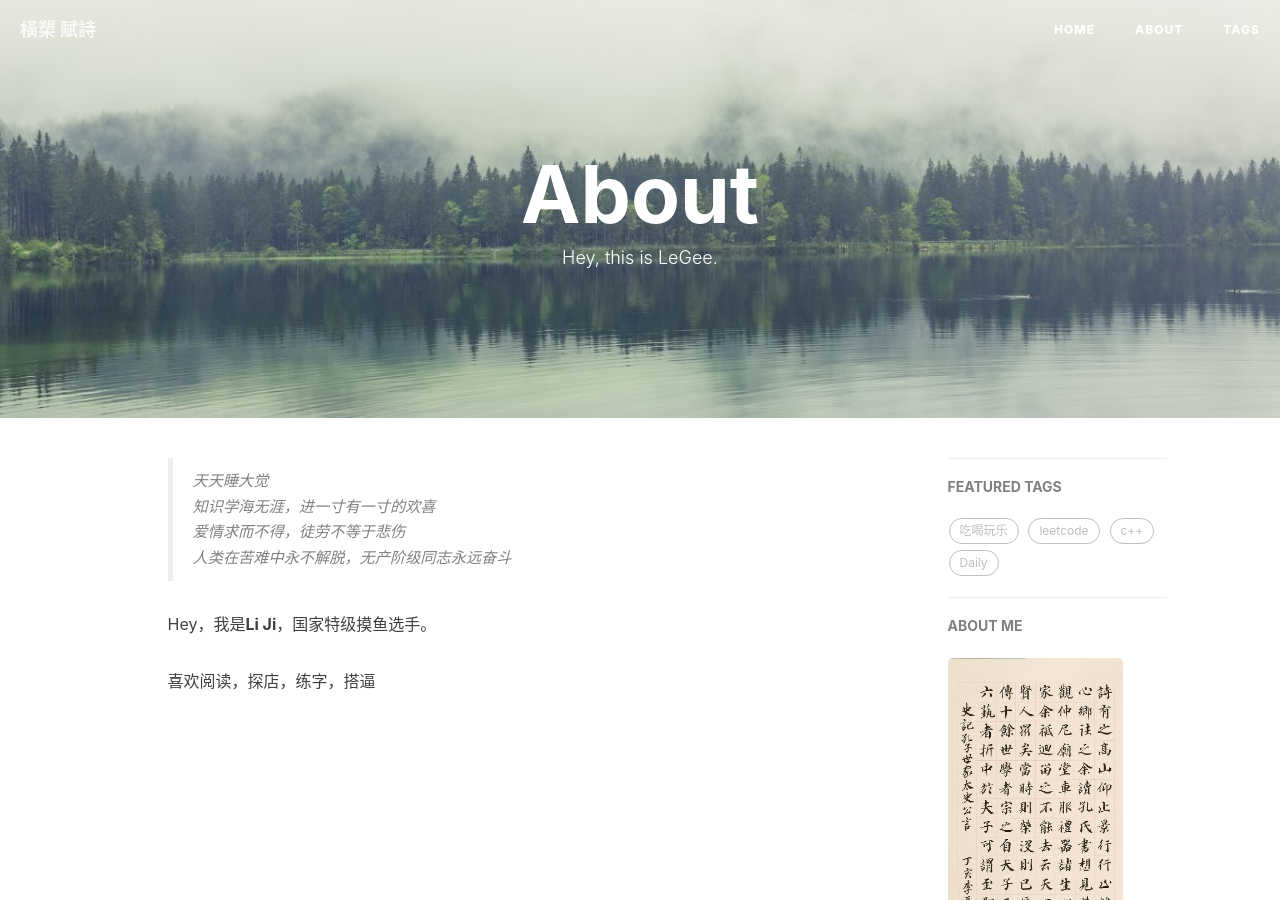
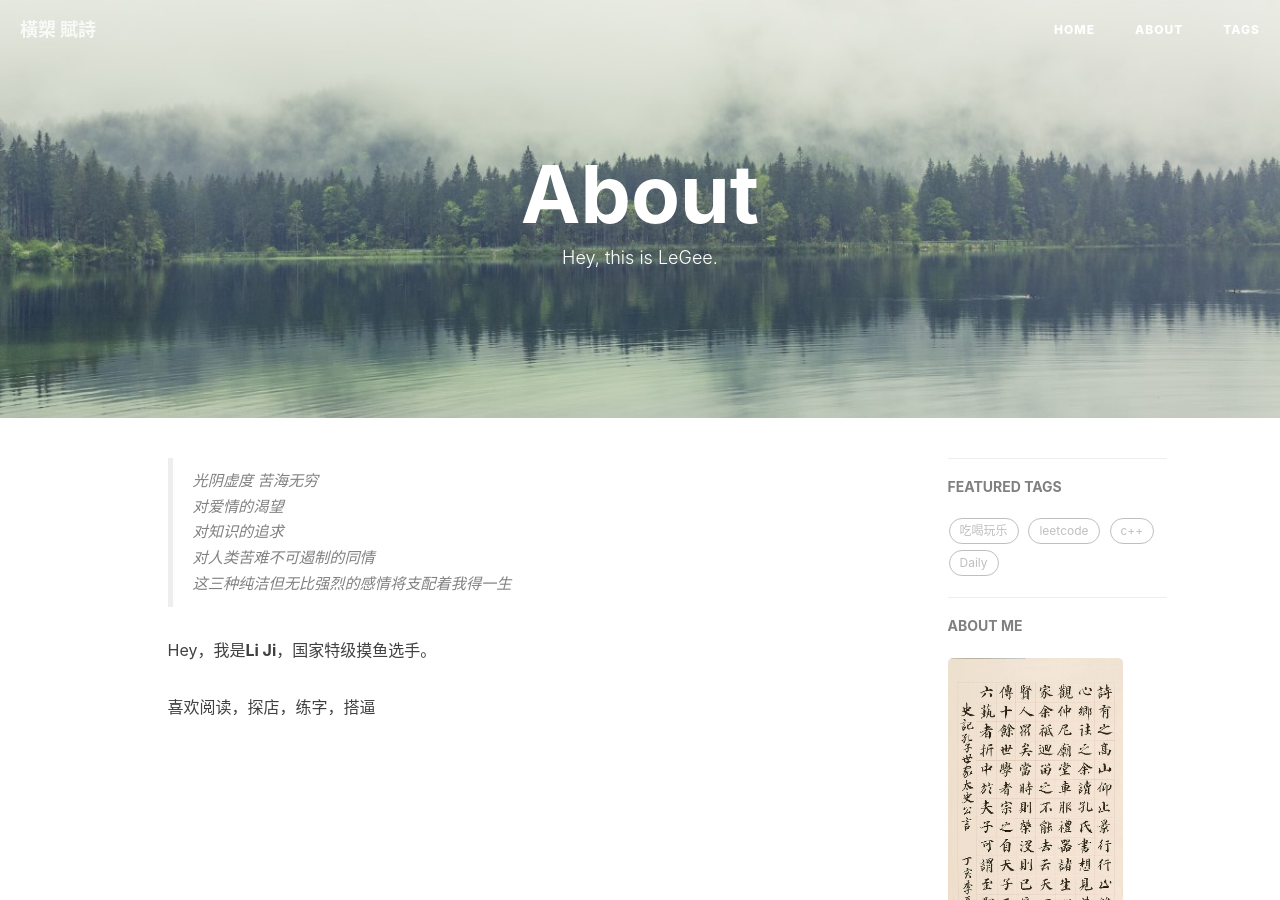
Before and after one commit to GeLee-Q/gelee-q.github.io, a Jekyll site: the page built from about.html, in a window 1280 px wide and 900 px high. Built offline with Jekyll 4.4.1, drawn with Linux system fonts in a browser that asks for light colours; nearby versions of some CDN libraries; comment, search, counter and statistics services are not loaded.

Commit message:
Update about.html

```diff
--- a/about.html
+++ b/about.html
@@ -15,10 +15,11 @@ header-img: img/about.jpg
 <div class="zh post-container">
 
     <!--copied from markdown -->
-    <blockquote><p>天天睡大觉<br>
-    知识学海无涯，进一寸有一寸的欢喜<br>
-    爱情求而不得，徒劳不等于悲伤<br>
-    人类在苦难中永不解脱，无产阶级同志永远奋斗</p></blockquote>
+    <blockquote><p>光阴虚度 苦海无穷<br>
+    对爱情的渴望<br>
+    对知识的追求<br>
+    对人类苦难不可遏制的同情<br>
+    这三种纯洁但无比强烈的感情将支配着我得一生</p></blockquote>
 
     <p>Hey，我是<strong>Li Ji</strong>，国家特级摸鱼选手。</p>
 
```
